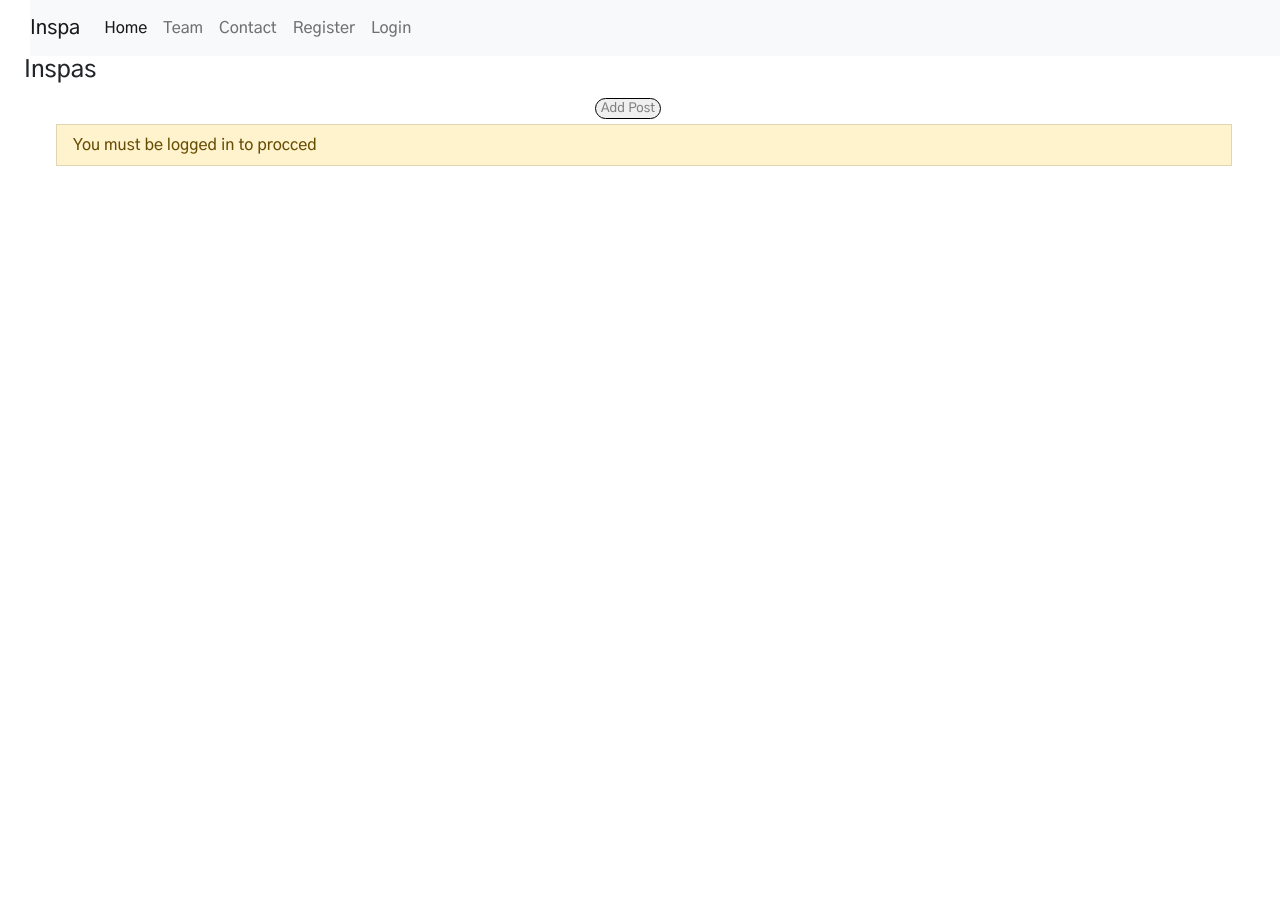
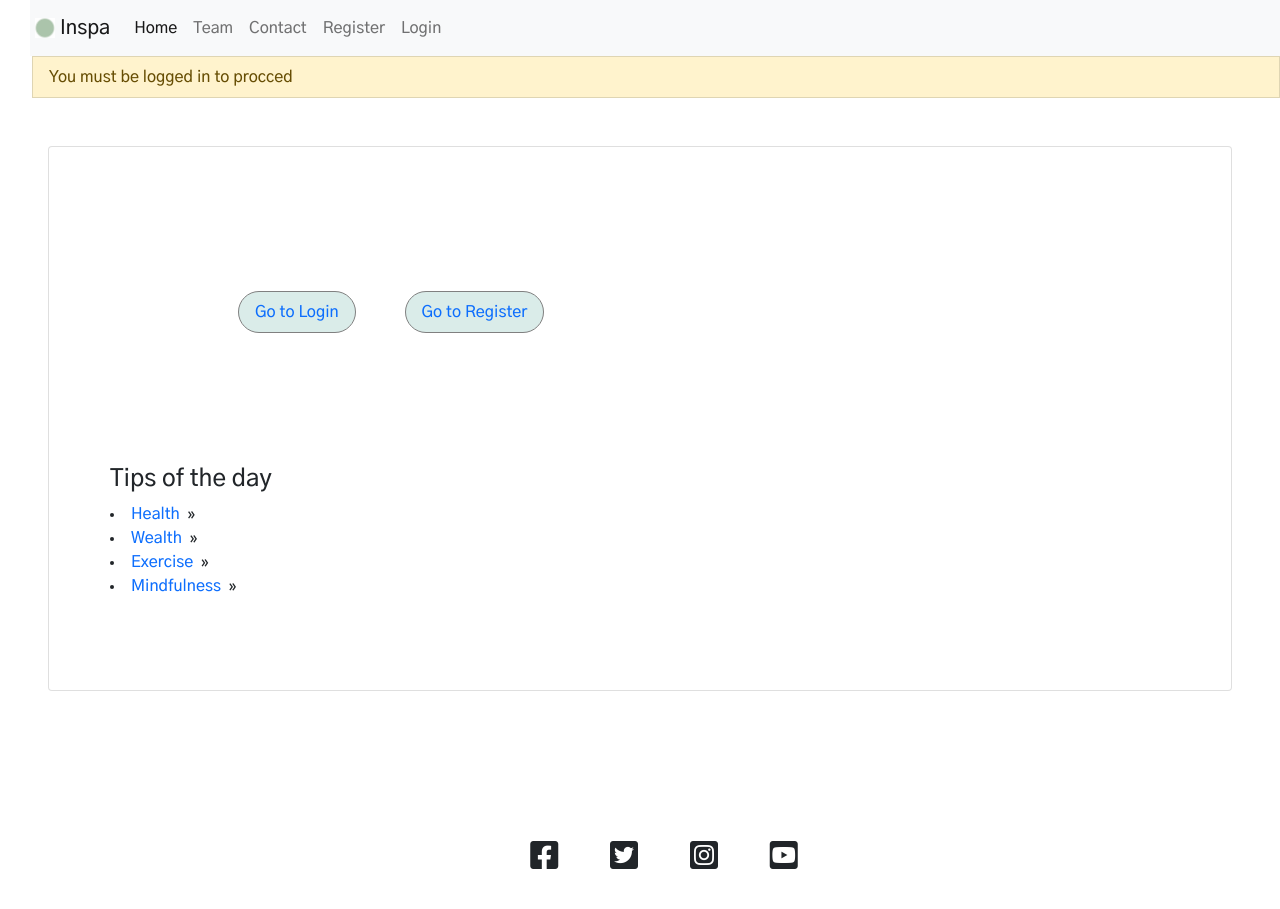
Before and after one commit to gretazas/inspa, a Django app: page /add_post/ in a window 1280 px wide. Before the commit the page ends 166 px from the top, so only its background shows below. Run offline with Django 4.2, Linux system fonts and the light colour scheme; some libraries are stand-ins or nearby versions.

Commit message:
Add logic in add_post.html if user is not authenticated for buttons and messages

```diff
--- a/Inspa/settings.py
+++ b/Inspa/settings.py
@@ -11,10 +11,8 @@ https://docs.djangoproject.com/en/4.1/ref/settings/
 """
 
 from pathlib import Path
-from django.core.wsgi import get_wsgi_application
+import os
 from django.contrib.messages import constants as messages
-import os
-import dj_database_url
 if os.path.isfile('env.py'):
     import env
 
--- a/insite/forms.py
+++ b/insite/forms.py
@@ -26,5 +26,5 @@ class FeedbackForm(forms.ModelForm):
         model = Feedback
         fields = ('body',)
         widgets = {
-                'body': forms.Textarea(attrs={'rows': 3, 'cols': 40, 'class': 'feedback-form'})
+                'body': forms.Textarea(attrs={'rows': 3, 'cols': 35, 'class': 'feedback-form'})
         }
--- a/insite/views.py
+++ b/insite/views.py
@@ -146,7 +146,7 @@ class Addpost(View):
             messages.warning(request, 'You must be logged in to procced')
             context = {}
             return render(
-                request, "posts.html", context
+                request, "add_post.html", context
             )
 
     def post(self, request):
--- a/static/css/style.css
+++ b/static/css/style.css
@@ -338,13 +338,19 @@ footer {
 }
 
 @media only screen and (max-width: 1500px){
+    /* Text area of feedback form */
     #id_body {
-        width: 70%  !important;
+        width: 240px !important;
       }
 }
 
 @media only screen and (max-width: 1235px){
+    /* Text area of feedback form */
+    #id_body {
+        width: 240px !important;
+      }
 
+    /* Inspa circles */
     #circle-inner {
         height: 270px;
         width: 270px;
@@ -401,7 +407,7 @@ footer {
 }
 
 @media only screen and (max-width: 1000px){
-
+    /* Posts in index.html */
     #index_posts {
         min-height: 80%;
     }
@@ -466,7 +472,7 @@ footer {
 }
 
 @media only screen and (max-width: 768px){
-
+    /* Post`s div in index  */
     #index_posts {
         min-height: 50%;
     }
@@ -516,6 +522,12 @@ footer {
         margin: 5px;
         padding: 5px;
     }
+
+    /* In add_post page if user is not authenticated*/
+    #go_to_login {
+        margin: auto !important;
+        padding: 0 !important;
+    }
 }
 
 @media only screen and (max-width: 575px){
@@ -523,6 +535,11 @@ footer {
         position: absolute;
         padding: 0;
       }
+
+    /* In add_post page if user is not authenticated*/
+    #go_to_login button {
+        margin: 1rem !important;
+    }
 }
 
 @media only screen and (max-width: 475px){
--- a/templates/add_post.html
+++ b/templates/add_post.html
@@ -1,12 +1,11 @@
 {% extends 'base.html' %} {% block content %}
 {% load crispy_forms_tags %}
 
-
+{% if user.is_authenticated %}
 <div class="col-md-8 card mb-4  mt-3 "></div>
     <div class="card-body">
         <h3>Add post here...</h3>
         <p>Posting as: {{ user.username }}</p>
-
         <form method="POST">
             {% csrf_token %}
             {{ form.as_p }}
@@ -26,4 +25,39 @@
         {% endif %}
     </div>
 </div>
+{% else %}
+{% if messages %}
+ <ul class="messages">
+     {% for message in messages %}
+         <li class ="list-group-item list-group-item-warning" {% if message.tags %} class="{{ message.tags }}"{% endif %}>{{ message }}</li>
+     {% endfor %}
+ </ul>
+ {% endif %}
+    {% csrf_token %}
+<div class="card m-5 p-5">
+    <div class="card-body  m-5 p-5" id="go_to_login">
+        <button id="signInbtn" class="btn-small">
+            <a class="nav-link" href="{% url 'account_login' %}">Go to Login</a>
+        </button>
+        <button id="signInbtn" class="btn-small">
+            <a class="nav-link" href="{% url 'account_signup' %}">Go to Register</a>
+        </button>
+    </div>
+
+
+    <!-- Types of the diff tips -->
+    <div class="h-50 w-100 col-lg-7 col-md-6 card-body mb-4 mt-3" id="tip_types">
+        <div class="row justify-content-between">
+            <div class="col-lg-4 col-12 p-0" id="tips_of_day">
+            <h4>Tips of the day</h4>
+            {% csrf_token %}
+                <li class="buttontype"><a href="{% url 'posts' post_type='Health' %}">Health</a>&nbsp &raquo;</li>
+                <li class="buttontype"><a href="{% url 'posts' post_type='Wealth' %}">Wealth</a>&nbsp &raquo;</li>
+                <li class="buttontype" ><a href="{% url 'posts' post_type='Exercise' %}">Exercise</a>&nbsp &raquo;</li>
+                <li class="buttontype"><a href="{% url 'posts' post_type='Mindfulness' %}">Mindfulness</a>&nbsp &raquo;</li>
+            </div>
+        </div>
+    </div>
+</div>
+{% endif %}
 {% endblock content %}
--- a/templates/index.html
+++ b/templates/index.html
@@ -58,7 +58,7 @@
                 </div>
                 <div class="col-7 col-md-6 col-lg-7 p-0">
                     <!-- Feedback form -->
-                    <div class="w-100 mb-lg-4" id="feedback">
+                    <div class="mb-lg-4" id="feedback">
                         <h4>Feedback Form</h4>
                         <form method="POST" action="{% url 'feedback' %}">
                             {% csrf_token %}
--- a/templates/posts.html
+++ b/templates/posts.html
@@ -63,6 +63,15 @@
         </div>
     </nav>
 
+ <!-- Message after log event -->
+ {% if messages %}
+ <ul class="messages">
+     {% for message in messages %}
+         <li class ="list-group-item list-group-item-warning" {% if message.tags %} class="{{ message.tags }}"{% endif %}>{{ message }}</li>
+     {% endfor %}
+ </ul>
+ {% endif %}
+
 {% load crispy_forms_tags %}
 <div id="posts">
     <div class="container-fluid d-flex row">
@@ -75,14 +84,6 @@
                         <a href="{% url 'add_post' %}">Add Post</a>
                     </button>
                 </div>
-            <!-- Message after log event -->
-            {% if messages %}
-            <ul class="messages">
-                {% for message in messages %}
-                    <li class ="list-group-item list-group-item-warning" {% if message.tags %} class="{{ message.tags }}"{% endif %}>{{ message }}</li>
-                {% endfor %}
-            </ul>
-            {% endif %}
             </form>
         <!-- Message after post -->
         {% if posted %}
@@ -97,10 +98,8 @@
         {% endif %}
 
         {% for post in post_list %}
-
         <div id="posts">
             <div class="row">
-
                 <!-- Post content lies here-->
                 <div class="card post" id="postscontainer" >
                     <p class="card-text">
@@ -126,13 +125,6 @@
                     <button class="addcomment">
                         <a href="{% url 'add_post' %}">Comments</a>
                     </button>
-                    {% if messages %}
-                    <ul class="messages">
-                        {% for message in messages %}
-                            <li class ="list-group-item list-group-item-warning">{{ message }}</li>
-                        {% endfor %}
-                    </ul>
-                    {% endif %}
                 </div>
                 {% endif %}
             </div>
```
Also changed, not shown: db.sqlite3. Lines whose indentation alone changed are shown as unchanged.
